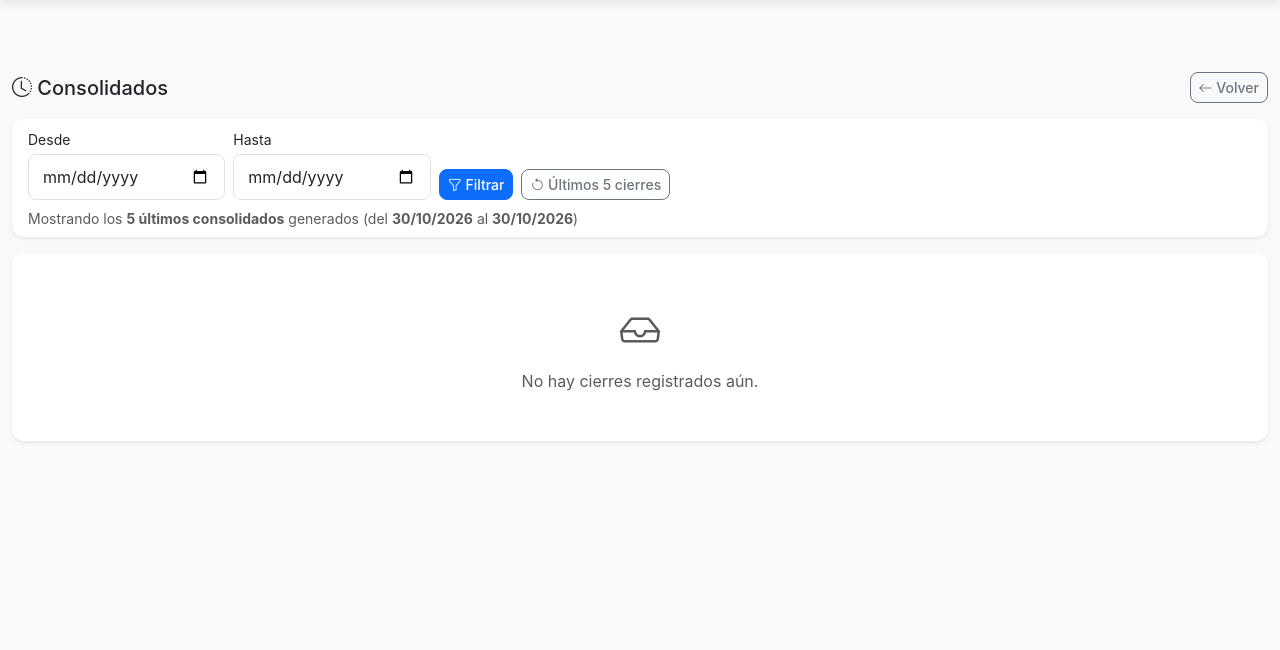
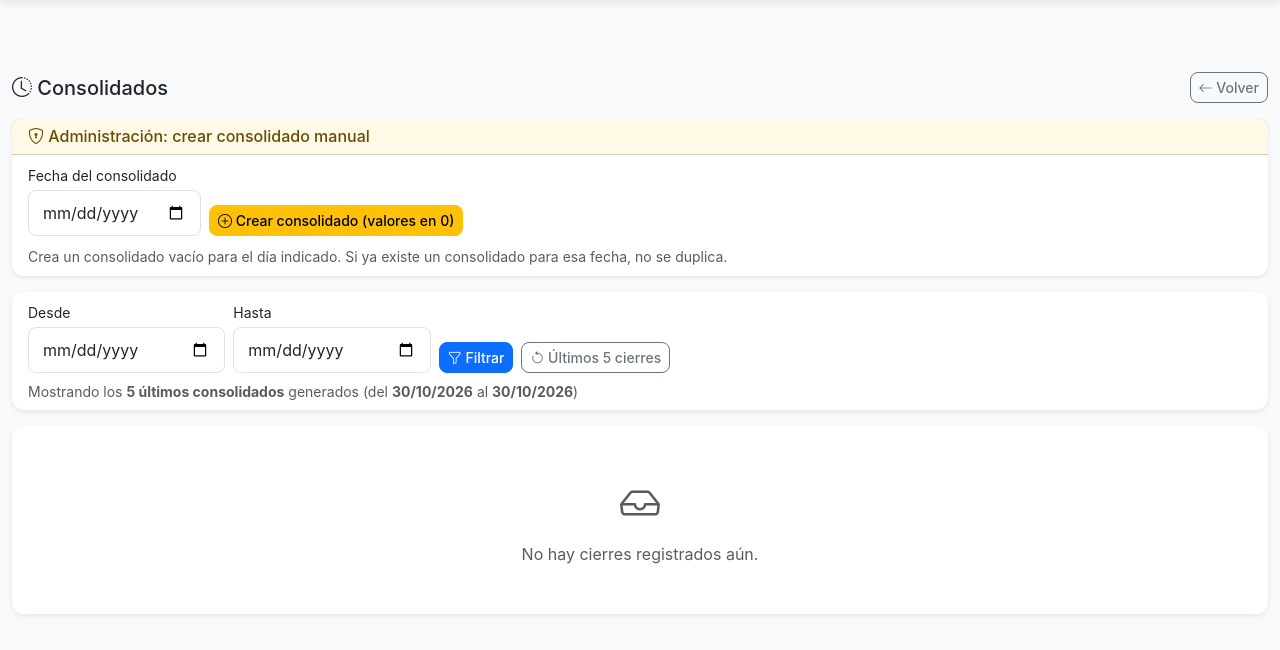
Before and after one commit to OFFJoann/POS, a Django app: page /caja/consolidados/ in a window 1280 px wide; the page is wider, and only the part inside the window is pictured. Shown: the part 144-794 px from the top of that part. Run offline with Django 5.2, Linux system fonts and the light colour scheme; a user stored in the database is signed in; data comes from the database, SQL or seed files in the repository; both versions use the stored data as it was after the commit; data that the repository does not hold is empty; parts of the project's set-up code (start-up, migrations or seed data) failed here and were passed over; some libraries are stand-ins or nearby versions.

Commit message:
añadir consolidado en 0

```diff
--- a/restaurant/apps/caja/urls.py
+++ b/restaurant/apps/caja/urls.py
@@ -15,6 +15,7 @@ urlpatterns = [
     path('egresos/categorias/', views.gestionar_categorias_egreso, name='gestionar_categorias_egreso'),
     path('egresos/categorias/eliminar/<int:pk>/', views.eliminar_categoria_egreso, name='eliminar_categoria_egreso'),
     path('consolidados/', views.lista_consolidados, name='consolidados'),
+    path('consolidados/crear/', views.crear_consolidado_view, name='crear_consolidado'),
     path('facturas/<int:factura_id>/editar/', views.editar_factura,
          name='editar_factura'),
 ]
--- a/restaurant/apps/caja/views.py
+++ b/restaurant/apps/caja/views.py
@@ -15,35 +15,62 @@ from apps.mesas.models import Mesa
 
 
 @login_required
-@staff_member_required
+@admin_required
 def crear_consolidado_view(request):
-    from datetime import datetime
+    from datetime import datetime, time as dtime
     from django.utils import timezone
     from apps.caja.models import AperturaCaja, CierreCaja
-    if request.method == 'POST':
-        fecha_str = request.POST.get('fecha')
-        try:
-            fecha = datetime.strptime(fecha_str, '%Y-%m-%d').date()
-        except (ValueError, TypeError):
-            messages.error(request, 'Fecha inválida.')
-            return redirect('consolidados')
-        inicio = timezone.make_aware(datetime(fecha.year, fecha.month, fecha.day, 8, 0))
-        fin = timezone.make_aware(datetime(fecha.year, fecha.month, fecha.day, 20, 0))
-        caja = AperturaCaja.objects.create(
-            usuario=request.user, fecha_apertura=inicio, activa=False,
-            fecha_cierre=fin,
-        )
-        CierreCaja.objects.create(
-            caja=caja, usuario=request.user,
-            total_ventas=Decimal('0'), total_ventas_efectivo=Decimal('0'),
-            total_ventas_transferencia=Decimal('0'), total_ventas_credito=Decimal('0'),
-            total_abonos_efectivo=Decimal('0'), total_abonos_transferencia=Decimal('0'),
-            total_egresos=Decimal('0'), total_egresos_efectivo=Decimal('0'),
-            total_egresos_transferencia=Decimal('0'), dinero_esperado=Decimal('0'),
-            diferencia=Decimal('0'),
-        )
-        messages.success(request, f'Consolidado creado para {fecha.strftime("%d/%m/%Y")}.')
+    if request.method != 'POST':
         return redirect('consolidados')
+
+    fecha_str = request.POST.get('fecha', '').strip()
+    if not fecha_str:
+        messages.error(request, 'Debes indicar una fecha.')
+        return redirect('consolidados')
+
+    try:
+        fecha = datetime.strptime(fecha_str, '%Y-%m-%d').date()
+    except (ValueError, TypeError):
+        messages.error(request, 'Fecha inválida. Usa el formato AAAA-MM-DD.')
+        return redirect('consolidados')
+
+    # Evitar duplicados: si ya existe un cierre para ese día, no crear otro.
+    inicio_dia = timezone.make_aware(datetime.combine(fecha, dtime.min))
+    fin_dia = timezone.make_aware(datetime.combine(fecha, dtime.max))
+    if CierreCaja.objects.filter(
+        fecha_cierre__gte=inicio_dia, fecha_cierre__lte=fin_dia,
+    ).exists():
+        messages.warning(request, f'Ya existe un consolidado para el {fecha.strftime("%d/%m/%Y")}.')
+        return redirect('consolidados')
+
+    inicio = timezone.make_aware(datetime.combine(fecha, dtime(8, 0)))
+    fin = timezone.make_aware(datetime.combine(fecha, dtime(20, 0)))
+
+    # Nota: fecha_apertura/fecha_cierre tienen auto_now_add, por lo que se
+    # ignoran los valores pasados al crear. Se asignan despues con update.
+    caja = AperturaCaja.objects.create(
+        usuario=request.user, activa=False,
+    )
+    caja.fecha_apertura = inicio
+    caja.fecha_cierre = fin
+    caja.save(update_fields=['fecha_apertura', 'fecha_cierre'])
+
+    cierre = CierreCaja.objects.create(
+        caja=caja, usuario=request.user,
+        monto_inicial=Decimal('0'),
+        total_ventas=Decimal('0'), total_ventas_efectivo=Decimal('0'),
+        total_ventas_transferencia=Decimal('0'), total_ventas_credito=Decimal('0'),
+        total_abonos_efectivo=Decimal('0'), total_abonos_transferencia=Decimal('0'),
+        total_egresos=Decimal('0'), total_egresos_efectivo=Decimal('0'),
+        total_egresos_transferencia=Decimal('0'),
+        total_comisiones=Decimal('0'), comisiones_detalle=[],
+        dinero_esperado=Decimal('0'), efectivo_conteo=Decimal('0'),
+        diferencia=Decimal('0'),
+        observaciones='Consolidado creado manualmente por administrador.',
+    )
+    cierre.fecha_cierre = fin
+    cierre.save(update_fields=['fecha_cierre'])
+    messages.success(request, f'Consolidado creado para el {fecha.strftime("%d/%m/%Y")} (valores en 0).')
     return redirect('consolidados')
 
 
@@ -277,8 +304,8 @@ def lista_consolidados(request):
 
     cierres = list(cierres)
     if cierres:
-        rango_desde = cierres[-1].fecha_cierre.date()
-        rango_hasta = cierres[0].fecha_cierre.date()
+        rango_desde = timezone.localtime(cierres[-1].fecha_cierre).date()
+        rango_hasta = timezone.localtime(cierres[0].fecha_cierre).date()
     else:
         rango_desde, rango_hasta = hoy, hoy
 
--- a/restaurant/templates/caja/consolidados.html
+++ b/restaurant/templates/caja/consolidados.html
@@ -31,6 +31,36 @@
             <i class="bi bi-arrow-left"></i> Volver
         </a>
     </div>
+
+    {% if es_admin %}
+    <!-- Crear consolidado manual (solo admin) -->
+    <div class="card border-0 shadow-sm mb-3 border-warning">
+        <div class="card-header bg-warning bg-opacity-10 py-2">
+            <h6 class="mb-0 text-warning-emphasis">
+                <i class="bi bi-shield-lock"></i> Administración: crear consolidado manual
+            </h6>
+        </div>
+        <div class="card-body py-2">
+            <form method="post" action="{% url 'crear_consolidado' %}" class="row g-2 align-items-end">
+                {% csrf_token %}
+                <div class="col-auto">
+                    <label class="form-label small mb-1">Fecha del consolidado</label>
+                    <input type="date" name="fecha" class="form-control" required>
+                </div>
+                <div class="col-auto">
+                    <button type="submit" class="btn btn-warning btn-sm">
+                        <i class="bi bi-plus-circle"></i> Crear consolidado (valores en 0)
+                    </button>
+                </div>
+                <div class="col-12">
+                    <small class="text-muted">
+                        Crea un consolidado vacío para el día indicado. Si ya existe un consolidado para esa fecha, no se duplica.
+                    </small>
+                </div>
+            </form>
+        </div>
+    </div>
+    {% endif %}
 
     <!-- Filtro por rango de fechas -->
     <div class="card border-0 shadow-sm mb-3">
```
Also changed, not shown: restaurant/db.sqlite3.
